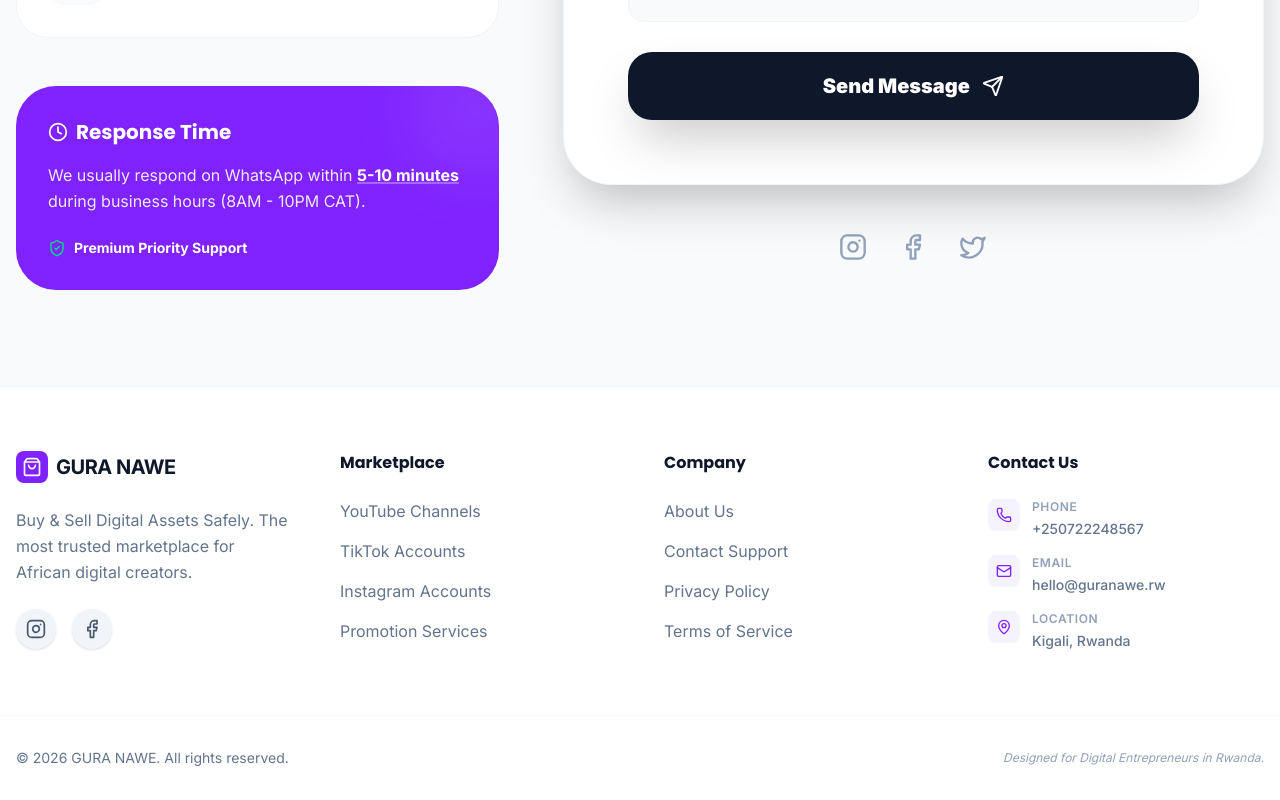
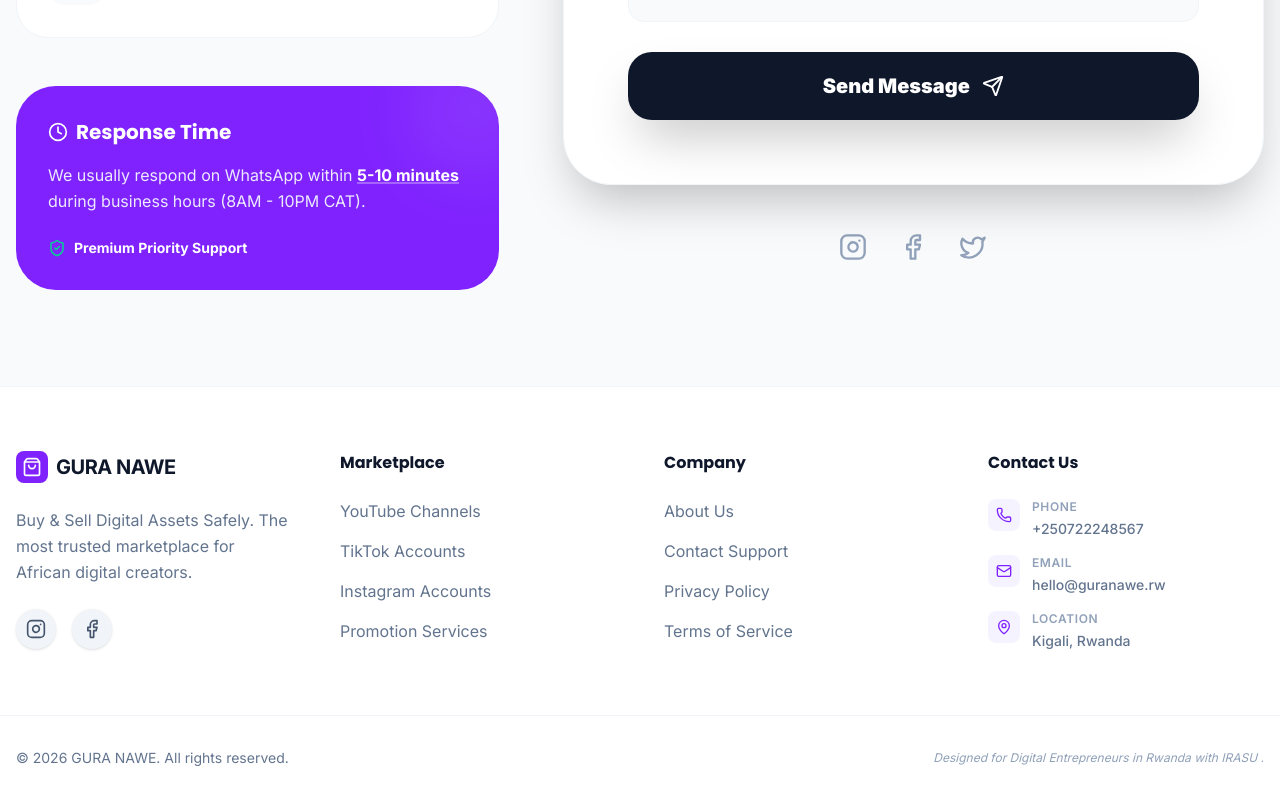
Before and after one commit to irasustudio-dev/gura-nawe, a React (Vite) app: page /contact in a window 1280 px wide. Shown: the part 669-1469 px from the top of the page. Built offline with nearby package versions, Linux system fonts and the light colour scheme; no server answers.

Commit message:
i add with IRASU

```diff
--- a/src/components/layout/Footer.tsx
+++ b/src/components/layout/Footer.tsx
@@ -134,7 +134,7 @@
           © {currentYear} {store.name}. All rights reserved.
         </p>
         <p className="text-xs text-slate-400 dark:text-slate-500 italic">
-          Designed for Digital Entrepreneurs in Rwanda.
+          Designed for Digital Entrepreneurs in Rwanda with IRASU .
         </p>
       </div>
     </footer>
```
